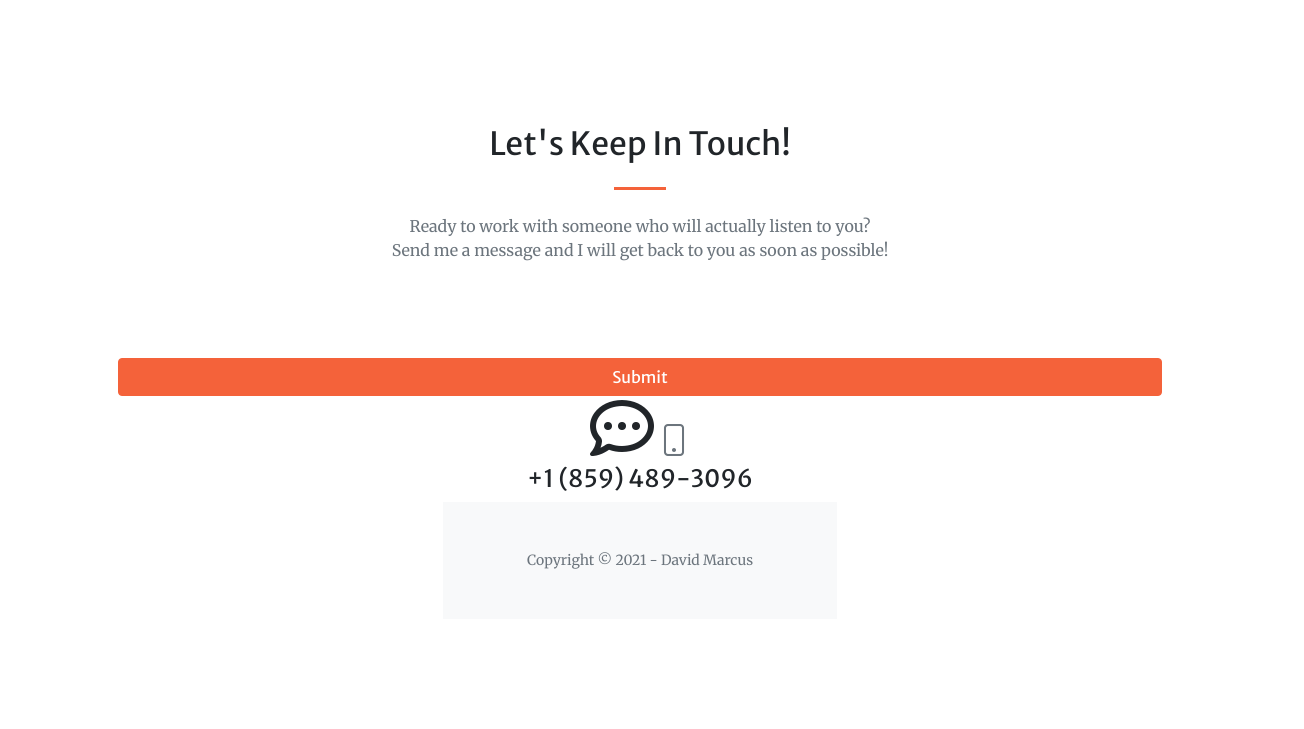
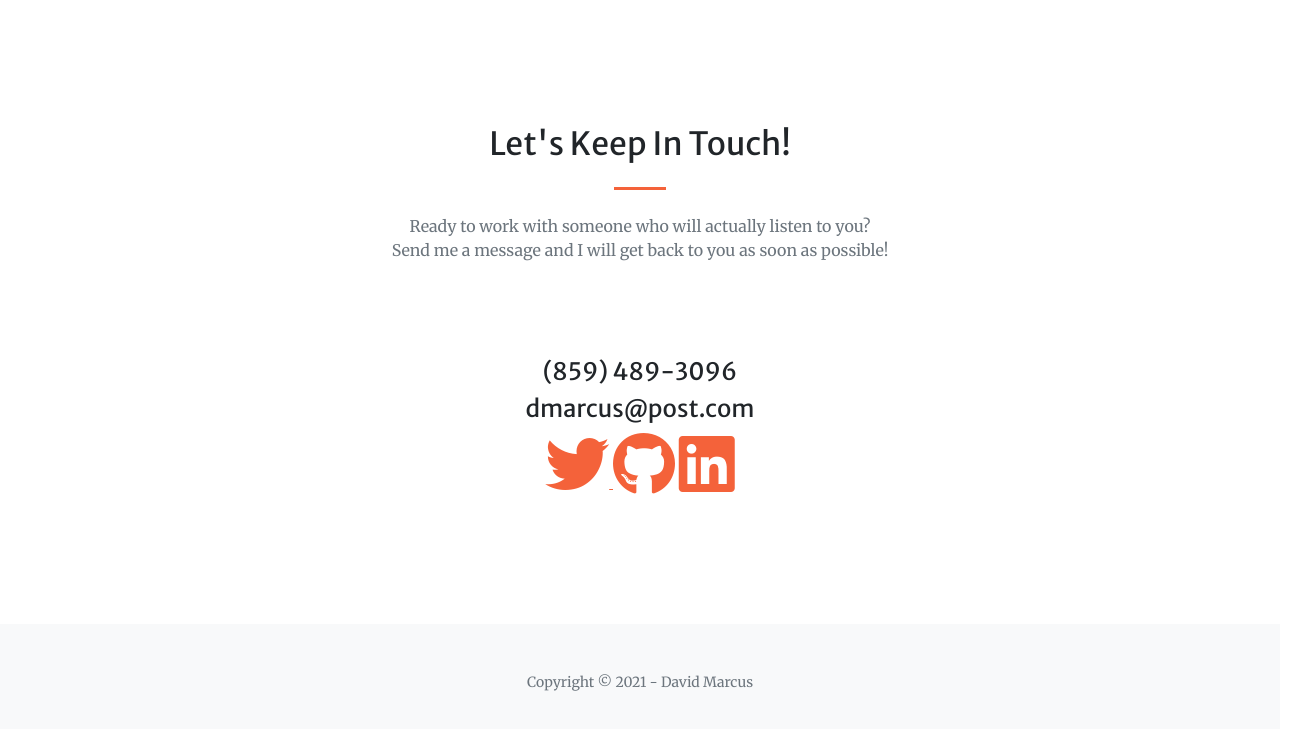
Before and after one commit to DavidAMarcus/DavidAMarcus.github.io, a plain HTML site: page index.html in a window 1280 px wide. Shown: the part 2390-3119 px from the top of the page, 1304 px wide, since content can reach past the window. Drawn offline with nearby package versions, Linux system fonts and the light colour scheme; some packages are replaced by stand-ins of ours; a script that the page names is missing; files whose address does not match are found by name.

Commit message:
Update index.html

```diff
--- a/index.html
+++ b/index.html
@@ -266,23 +266,23 @@
                             <div class="text-center text-danger mb-3">Error sending message!</div>
                         </div>
                         <!-- Submit Button-->
-                        <div class="d-grid"><button class="btn btn-primary" id="submitButton"
+                        <!--<div class="d-grid"><button class="btn btn-primary" id="submitButton"
                                 type="submit" >Submit</button></div>
                     </form>
                 </div>
-            </div>
+            </div>-->
             <div class="row gx-4 gx-lg-5 justify-content-center">
 
                 <div class="col-lg-4 text-center mb-5 mb-lg-0">
                     <a>
-                        <i class="far fa-comment-dots fa-4x"></i>
+                        <!--<i class="far fa-comment-dots fa-4x"></i>
                     </a>
-                    <i class="bi-phone fs-2 mb-3 text-muted"></i>
-                    <div><h4>+1 (859) 489-3096</h4></div>
+                    <i class="bi-phone fs-2 mb-3 text-muted"></i>-->
+                    <div><h4>(859) 489-3096</h4></div>
                     <div>
                         <!--<a href = "mailto: gmail@mail.com">
                             <i class="fas fa-envelope-square fa-4x"></i></a>
-                            <br>
+                            <br>-->
                             <h4>dmarcus@post.com</h4>
                         <div>
                             <a href="https://twitter.com/codesurferguy">
```
